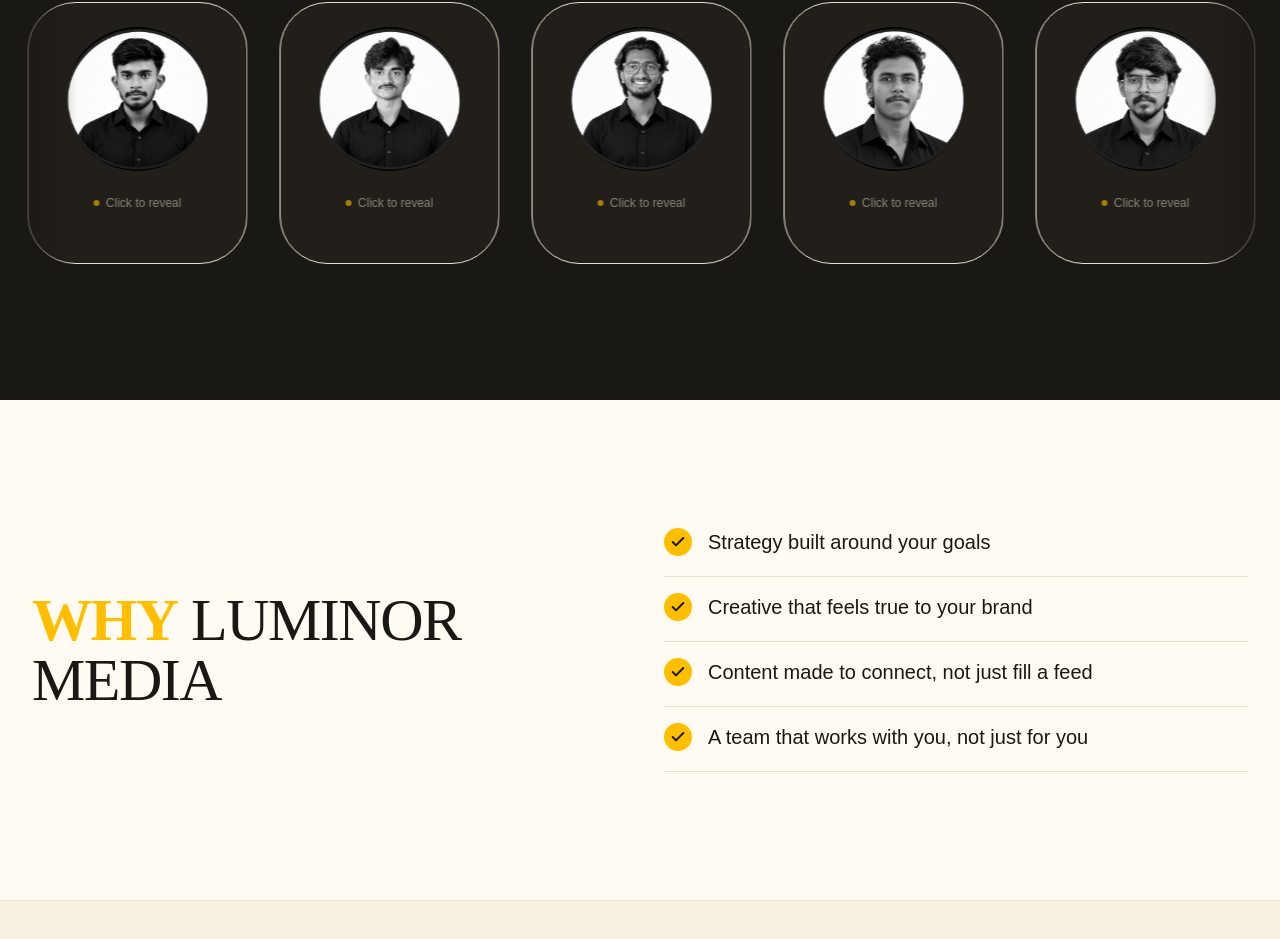
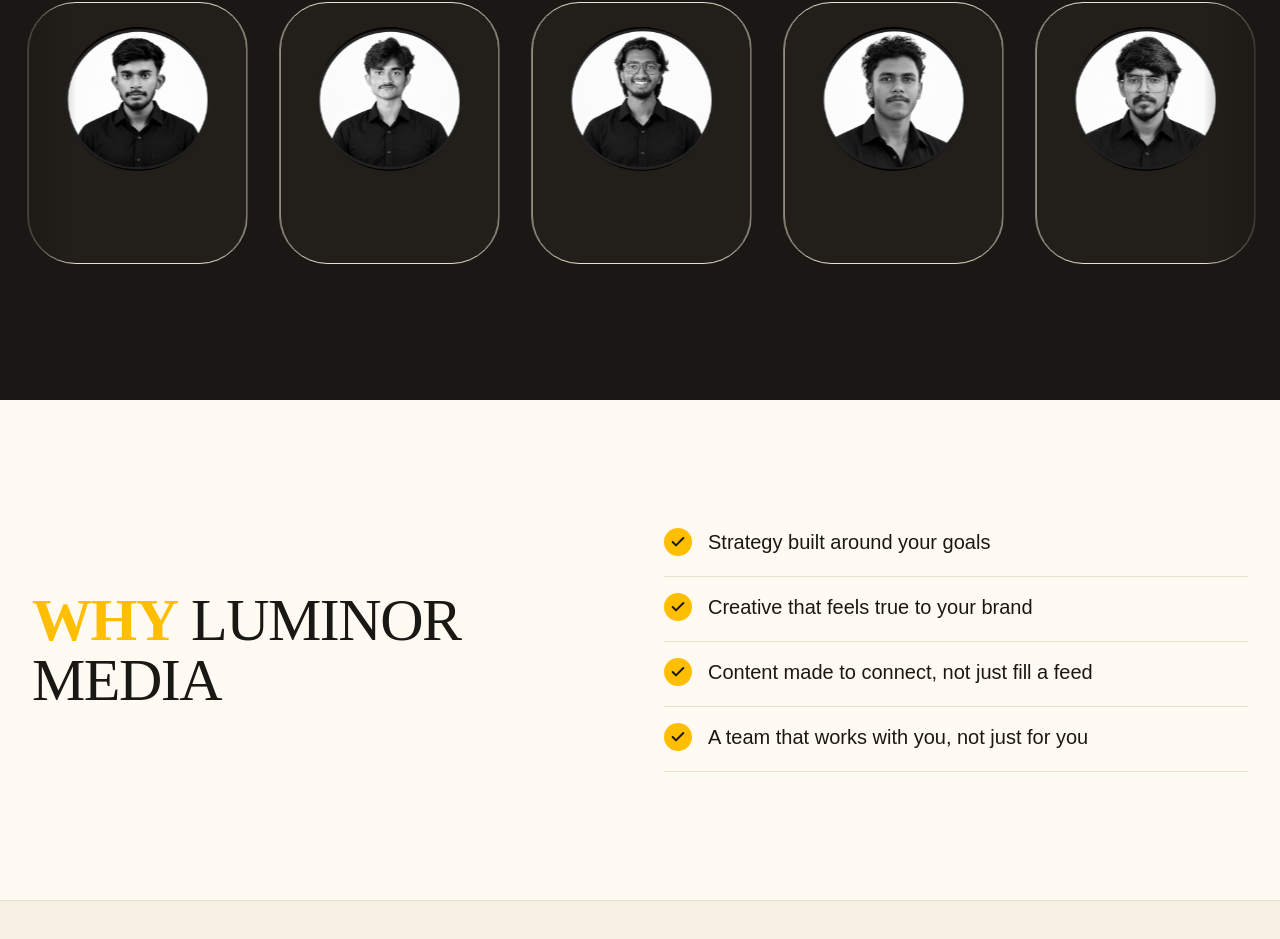
Before and after one commit to RavindraM0/lms, a React (Vite) app: page /about in a window 1280 px wide. Shown: the part 1354-2293 px from the top of the page. Built offline with nearby package versions, Linux system fonts and the light colour scheme; a web font is replaced by a local one.

Commit message:
Remove Click to reveal label from team cards

```diff
--- a/src/pages/About.tsx
+++ b/src/pages/About.tsx
@@ -113,15 +113,10 @@
                   />
                 </div>
                 <div className="mt-4 min-h-[52px] w-full text-center">
-                  {isRevealed ? (
+                  {isRevealed && (
                     <div className="animate-in fade-in slide-in-from-top-1 duration-300">
                       <h3 className="font-serif text-base sm:text-lg font-medium text-[#ffbf00] leading-snug">{name}</h3>
                       <p className="mt-0.5 text-xs text-[#b9b1a2] leading-tight">{role}</p>
-                    </div>
-                  ) : (
-                    <div className="flex items-center justify-center gap-1.5 pt-2 text-xs text-[#8c8474] group-hover:text-[#ffbf00]/90 transition-colors">
-                      <span className="inline-block size-1.5 rounded-full bg-[#ffbf00]/60 animate-pulse" />
-                      <span>Click to reveal</span>
                     </div>
                   )}
                 </div>
```
